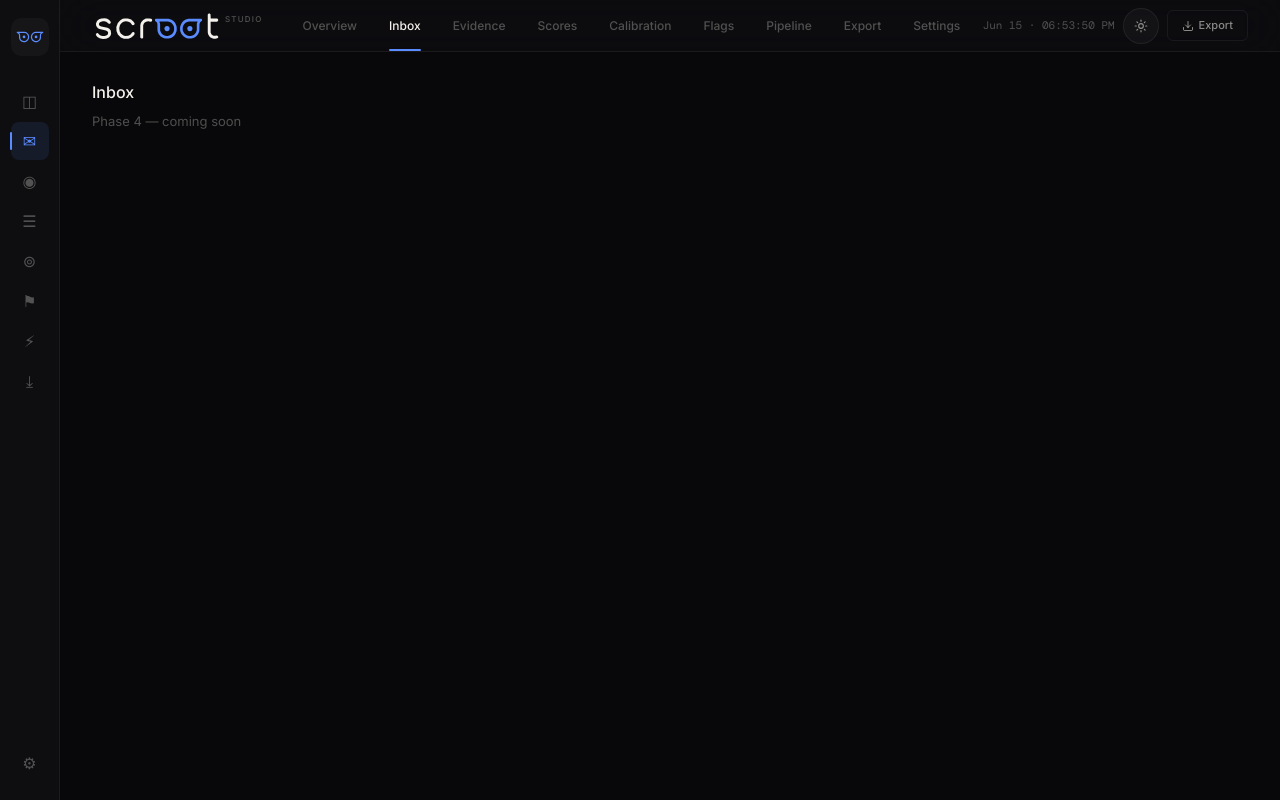
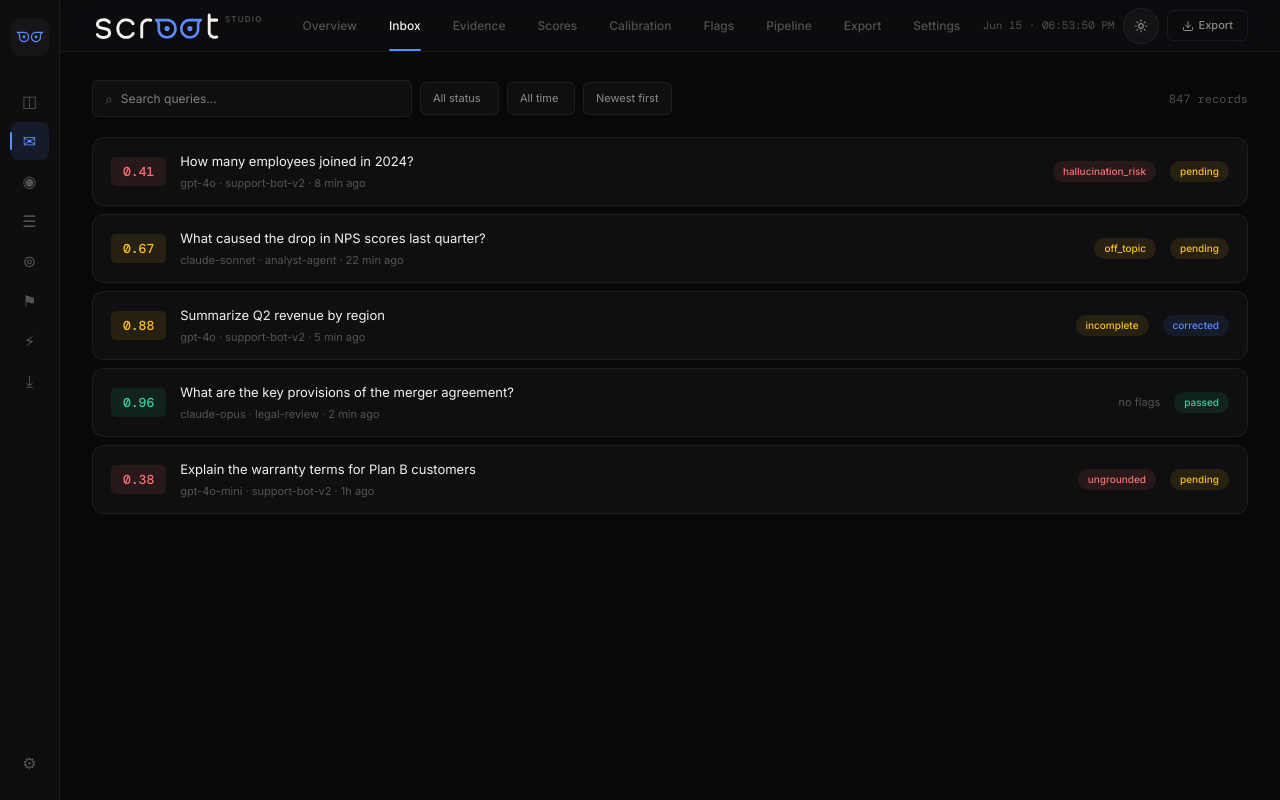
Before and after one commit to sunnyguntuka/scroot, a React (Vite) app in the folder src/scroot/ui/: page /inbox in a window 1280 px wide. Built offline with nearby package versions, Linux system fonts and the light colour scheme.

Commit message:
phase 4: evidence + inbox pages

```diff
--- a/src/scroot/ui/src/pages/evidence.tsx
+++ b/src/scroot/ui/src/pages/evidence.tsx
@@ -1,10 +1,112 @@
 import { PageWrapper } from '../components/layout/page-wrapper'
+import { SentenceRow } from '../components/evidence/sentence-row'
+import { DetailPanel } from '../components/evidence/detail-panel'
+import { ChunkCard } from '../components/evidence/chunk-card'
+import { IqsRing } from '../components/data/iqs-ring'
+import { MetricBar } from '../components/data/metric-bar'
+import { StatRow } from '../components/data/stat-row'
+import { MOCK_EVIDENCE_RECORD } from '../lib/mock-data'
+
+const PILL_CLASS = { y: 'pill pill-y', g: 'pill pill-g', r: 'pill pill-r' } as const
 
 export function Evidence() {
+  const rec = MOCK_EVIDENCE_RECORD
+  const weakest = rec.entries[rec.detail.sentence - 1]
+
   return (
     <PageWrapper>
-      <h1 style={{ fontSize: 16, fontWeight: 500, color: 'var(--text-1)' }}>Evidence</h1>
-      <p style={{ fontSize: 13, color: 'var(--text-3)', marginTop: 8 }}>Phase 4 — coming soon</p>
+      <div style={{ display: 'grid', gridTemplateColumns: '1fr 340px', gap: 20 }}>
+        {/* LEFT */}
+        <div>
+          <div
+            style={{
+              background: 'rgba(91,140,255,0.03)',
+              borderLeft: '2.5px solid var(--accent)',
+              borderRadius: '0 8px 8px 0',
+              padding: '14px 20px',
+              marginBottom: 18,
+            }}
+          >
+            <div
+              style={{
+                fontSize: 10,
+                color: 'rgba(91,140,255,0.6)',
+                textTransform: 'uppercase',
+                letterSpacing: '0.8px',
+                fontWeight: 500,
+                marginBottom: 6,
+              }}
+            >
+              query
+            </div>
+            <div style={{ fontSize: 13, lineHeight: 1.7, color: 'var(--text-2)' }}>{rec.query}</div>
+          </div>
+
+          <div className="card" style={{ padding: '20px 22px', marginBottom: 16 }}>
+            <div className="card-h">response — per-sentence evidence</div>
+            {rec.entries.map((entry, i) => (
+              <SentenceRow key={i} entry={entry} index={i} />
+            ))}
+          </div>
+
+          <DetailPanel
+            sentence="weak grounding detected"
+            index={rec.detail.sentence}
+            dims={rec.detail.dims}
+            note={rec.detail.note}
+            numericClaims={rec.detail.numericClaims}
+          />
+        </div>
+
+        {/* RIGHT */}
+        <div>
+          <div className="card" style={{ marginBottom: 14 }}>
+            <div className="card-h">score summary</div>
+            <IqsRing score={rec.compositeIqs} />
+            {rec.summary.map((s, i) => (
+              <StatRow
+                key={s.label + i}
+                label={s.label}
+                border={i !== rec.summary.length - 1}
+                value={
+                  s.pill ? (
+                    <span className={PILL_CLASS[s.pill.kind]}>{s.pill.label}</span>
+                  ) : (
+                    <span style={{ color: s.color }}>{s.value}</span>
+                  )
+                }
+              />
+            ))}
+          </div>
+
+          <div className="card" style={{ marginBottom: 14 }}>
+            <div className="card-h">metric breakdown</div>
+            {rec.metricBreakdown.map((m) => (
+              <MetricBar
+                key={m.label}
+                label={m.label}
+                value={m.value}
+                color={m.color}
+                labelColor={m.accent ? 'var(--accent)' : undefined}
+              />
+            ))}
+          </div>
+
+          <div className="card">
+            <div className="card-h">context sources</div>
+            {rec.contextSources.map((c) => (
+              <ChunkCard
+                key={c.source}
+                source={c.source}
+                text={c.text}
+                matchCount={c.matchTag ? parseInt(c.matchTag) : undefined}
+              />
+            ))}
+          </div>
+        </div>
+      </div>
+      {/* weakest reference retained for future deep-link */}
+      <span hidden>{weakest?.chunk_source}</span>
     </PageWrapper>
   )
 }
--- a/src/scroot/ui/src/pages/inbox.tsx
+++ b/src/scroot/ui/src/pages/inbox.tsx
@@ -1,10 +1,129 @@
+import { useMemo, useState } from 'react'
+import { motion } from 'framer-motion'
+import { useNavigate } from 'react-router-dom'
 import { PageWrapper } from '../components/layout/page-wrapper'
+import { SearchBar } from '../components/forms/search-bar'
+import { FilterSelect } from '../components/forms/filter-select'
+import { FlagPill } from '../components/data/flag-pill'
+import { StatusPill } from '../components/data/status-pill'
+import { MOCK_INBOX_RECORDS } from '../lib/mock-data'
+
+const BADGE_TONE = {
+  hi: { bg: 'var(--green-dim)', color: 'var(--green)' },
+  mid: { bg: 'var(--amber-dim)', color: 'var(--amber)' },
+  lo: { bg: 'var(--red-dim)', color: 'var(--red)' },
+} as const
 
 export function Inbox() {
+  const navigate = useNavigate()
+  const [query, setQuery] = useState('')
+  const [status, setStatus] = useState('all')
+  const [time, setTime] = useState('all')
+  const [sort, setSort] = useState('newest')
+
+  const records = useMemo(
+    () =>
+      MOCK_INBOX_RECORDS.filter((r) => {
+        if (query && !r.query.toLowerCase().includes(query.toLowerCase())) return false
+        if (status !== 'all' && r.status.kind !== status) return false
+        return true
+      }),
+    [query, status]
+  )
+
   return (
     <PageWrapper>
-      <h1 style={{ fontSize: 16, fontWeight: 500, color: 'var(--text-1)' }}>Inbox</h1>
-      <p style={{ fontSize: 13, color: 'var(--text-3)', marginTop: 8 }}>Phase 4 — coming soon</p>
+      <div
+        style={{
+          display: 'flex',
+          alignItems: 'center',
+          justifyContent: 'space-between',
+          marginBottom: 20,
+        }}
+      >
+        <div style={{ display: 'flex', gap: 8, alignItems: 'center', flex: 1 }}>
+          <SearchBar value={query} onChange={setQuery} placeholder="Search queries..." />
+          <FilterSelect
+            label="status"
+            value={status}
+            onChange={setStatus}
+            options={[
+              { value: 'all', label: 'All status' },
+              { value: 'pending', label: 'Pending' },
+              { value: 'corrected', label: 'Corrected' },
+              { value: 'passed', label: 'Passed' },
+            ]}
+          />
+          <FilterSelect
+            label="time"
+            value={time}
+            onChange={setTime}
+            options={[
+              { value: 'all', label: 'All time' },
+              { value: 'today', label: 'Today' },
+              { value: '7d', label: '7 days' },
+              { value: '30d', label: '30 days' },
+            ]}
+          />
+          <FilterSelect
+            label="sort"
+            value={sort}
+            onChange={setSort}
+            options={[
+              { value: 'newest', label: 'Newest first' },
+              { value: 'lowest', label: 'Lowest IQS' },
+              { value: 'flags', label: 'Most flags' },
+            ]}
+          />
+        </div>
+        <span style={{ fontSize: 12, color: 'var(--text-3)', fontFamily: 'var(--mono)' }}>847 records</span>
+      </div>
+
+      {records.map((r) => {
+        const tone = BADGE_TONE[r.tone]
+        return (
+          <motion.div
+            key={r.id}
+            whileHover={{ y: -2, borderColor: 'var(--border-hover)' }}
+            transition={{ duration: 0.15, ease: [0.22, 1, 0.36, 1] }}
+            onClick={() => navigate(`/evidence/${r.id}`)}
+            style={{
+              background: 'var(--bg-2)',
+              border: '0.5px solid var(--border)',
+              borderRadius: 12,
+              marginBottom: 8,
+              padding: '14px 18px',
+              cursor: 'pointer',
+            }}
+          >
+            <div style={{ display: 'flex', alignItems: 'center', gap: 14 }}>
+              <div
+                style={{
+                  fontFamily: 'var(--mono)',
+                  fontSize: 13,
+                  fontWeight: 500,
+                  padding: '5px 12px',
+                  borderRadius: 5,
+                  background: tone.bg,
+                  color: tone.color,
+                }}
+              >
+                {r.iqs.toFixed(2)}
+              </div>
+              <div style={{ flex: 1 }}>
+                <div style={{ fontSize: 13, marginBottom: 3 }}>{r.query}</div>
+                <div style={{ fontSize: 11, color: 'var(--text-3)' }}>{r.meta}</div>
+              </div>
+              {r.flag ? (
+                <FlagPill flag={r.flag.label} />
+              ) : (
+                <span style={{ fontSize: 11, color: 'var(--text-3)' }}>no flags</span>
+              )}
+              <StatusPill status={r.status.kind} />
+            </div>
+          </motion.div>
+        )
+      })}
     </PageWrapper>
   )
 }
```
